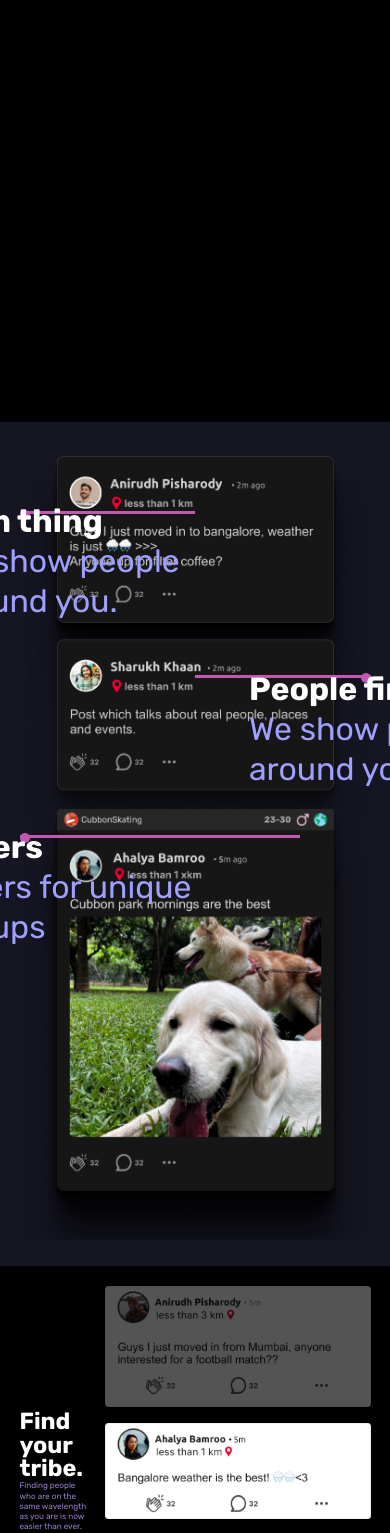
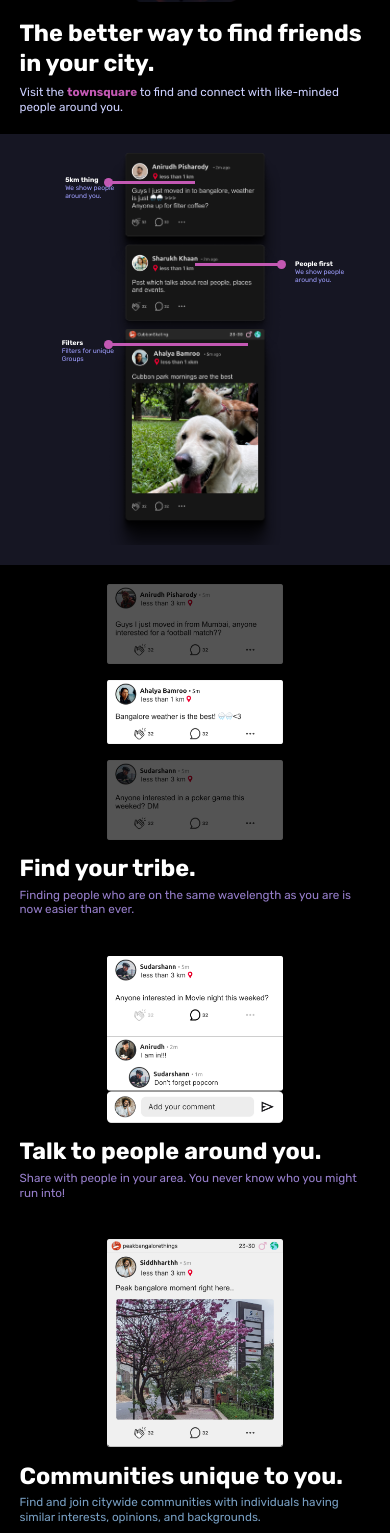
Before and after one commit to gopal-kaul/townsquare, a Next.js app: page / in a window 390 px wide. Shown: the part 422-1955 px from the top of the page. Built offline with nearby package versions, Linux system fonts and the light colour scheme.

Commit message:
Add responsiveness to the website

```diff
--- a/pages/index.js
+++ b/pages/index.js
@@ -11,23 +11,23 @@ export default function Home() {
         <link rel="icon" href="/favicon.ico" />
       </Head>
       <main className="overflow-y-scroll scroll-smooth">
-        <section className="px-[5%] bg-black h-screen w-screen">
+        <section className="px-[5%] bg-black w-full pb-[5%]">
           <h2 className="font-aveFedan text-titleColor text-titleSize py-[5%]">
             townsquare
           </h2>
-          <div className="flex flex-row-reverse items-center gap-[5%]">
-            <div className="w-1/2">
+          <div className="flex flex-col lg:flex-row-reverse items-center gap-[5%]">
+            <div className="mb-[5%] lg:mb-0 sm:w-2/3 md:w-3/4 lg:w-1/2">
               <img
                 src="hero.png"
                 alt="Hero text"
                 className="object-contain h-full"
               />
             </div>
-            <div className="w-1/2">
-              <h3 className="text-white text-[3vw] font-bold leading-tight">
+            <div className="lg:w-1/2">
+              <h3 className="text-white text-[6vw] md:text-[4vw] lg:text-[3vw] font-bold leading-tight">
                 The better way to find friends in your city.
               </h3>
-              <p className="text-blue text-[1.5vw] leading-tight pt-[5%]">
+              <p className="text-blue text-[3vw] md:text-[2vw] lg:text-[1.5vw] leading-tight pt-[2%] lg:pt-[5%]">
                 Visit the{" "}
                 <span className="font-bold text-purple">townsquare </span>to
                 find and connect with like-minded people around you.
@@ -35,13 +35,13 @@ export default function Home() {
             </div>
           </div>
         </section>
-        <section className="px-[5%] bg-[#161623] min-h-screen w-screen grid place-items-center pt-[2%]">
-          <div className="flex flex-col">
-            <div className=" relative">
+        <section className="px-[5%] bg-[#161623] w-full grid place-items-center py-[5%]">
+          <div className="flex flex-col items-center">
+            <div className="relative w-1/2 md:w-2/3 lg:w-3/4 xl:w-full">
               <img src="i1.png" className="object-cover" />
               <div className="bg-[#C358B3] top-[22%] h-[3px] w-[50%] absolute z-10"></div>
-              <div className="bg-[#C358B3] top-[21.5%] h-[10px] w-[10px] rounded-full absolute z-10"></div>
-              <div className="top-[18%] absolute z-10 -left-[22%] text-[32px] leading-tight">
+              <div className="bg-[#C358B3] top-[22%] h-[3px] w-[3px] scale-[3] lg:scale-[5] rounded-full absolute z-10"></div>
+              <div className="top-[18%] absolute z-10 -left-[24%] text-[1.7vw] leading-tight">
                 <p className="text-white font-bold">5km thing</p>
                 <p className="text-[#9F9FFF]">
                   We show people
@@ -49,11 +49,11 @@ export default function Home() {
                 </p>
               </div>
             </div>
-            <div className="relative z-10">
+            <div className="relative z-10 w-1/2 md:w-2/3 lg:w-3/4 xl:w-full">
               <img src="i2.png" className="object-cover -mt-[20%]" />
               <div className="bg-[#C358B3] -top-[20%] h-[3px] w-[50%] absolute z-10 right-0"></div>
-              <div className="bg-[#C358B3] -top-[21%] h-[10px] w-[10px] rounded-full absolute z-10 right-0"></div>
-              <div className="absolute z-10 text-[32px] leading-tight -top-[24%] -right-[33%]">
+              <div className="bg-[#C358B3] -top-[20%] h-[3px] w-[3px] rounded-full absolute scale-[3] lg:scale-[5] z-10 right-0"></div>
+              <div className="absolute z-10 text-[1.7vw] leading-tight -top-[24%] -right-[35%]">
                 <p className="text-white font-bold">People first</p>
                 <p className="text-[#9F9FFF]">
                   We show people
@@ -61,11 +61,11 @@ export default function Home() {
                 </p>
               </div>
             </div>
-            <div className="relative z-10">
+            <div className="relative z-10 w-1/2 md:w-2/3 lg:w-3/4 xl:w-full">
               <img src="i3.png" className="object-cover -mt-[15%]" />
               <div className="bg-[#C358B3] -top-[7%] h-[3px] w-[80%] absolute z-10"></div>
-              <div className="bg-[#C358B3] -top-[7.5%] h-[10px] w-[10px] rounded-full absolute z-10"></div>
-              <div className="-top-[9%] absolute z-10 -left-[23%] text-[32px] leading-tight">
+              <div className="bg-[#C358B3] -top-[7%] h-[3px] w-[3px] rounded-full absolute z-10 scale-[3] lg:scale-[5]"></div>
+              <div className="-top-[9%] absolute z-10 -left-[26%] text-[1.7vw] leading-tight">
                 <p className="text-white font-bold">Filters</p>
                 <p className="text-[#9F9FFF]">
                   Filters for unique
@@ -75,8 +75,8 @@ export default function Home() {
             </div>
           </div>
         </section>
-        <section className="w-full p-[5%] bg-black flex flex-row-reverse gap-[5%] items-center justify-center">
-          <div className="flex flex-col gap-4">
+        <section className="w-full p-[5%] bg-black flex flex-col lg:flex-row-reverse gap-[5%] items-center justify-center">
+          <div className="flex flex-col gap-4 w-1/2 lg:w-full">
             <div className="">
               <img src="i4.png" className="object-cover" />
             </div>
@@ -87,39 +87,39 @@ export default function Home() {
               <img src="i6.png" className="object-cover" />
             </div>
           </div>
-          <div className="w-1/2">
+          <div className="lg:w-1/2 mt-[5%] lg:mt-0">
             <h1 className="text-white font-bold text-[6vw] leading-[1]">
               Find your tribe.
             </h1>
-            <p className="text-[#977FCC] text-[2.1vw] leading-tight">
+            <p className="text-[#977FCC] text-[3vw] md:text-[2.2vw] lg:text-[1.8vw] leading-tight pt-[2%]">
               Finding people who are on the same wavelength as you are is now
               easier than ever.
             </p>
           </div>
         </section>
-        <section className="w-full p-[5%] bg-black flex gap-[5%] flex-row-reverse items-center justify-center">
-          <div className="">
+        <section className="w-full p-[5%] bg-black flex gap-[5%] flex-col lg:flex-row-reverse items-center justify-center">
+          <div className="w-1/2 lg:w-full">
             <img src="i7.png" className="object-cover" />
           </div>
-          <div className="w-1/2">
+          <div className="lg:w-1/2 mt-[5%] lg:mt-0">
             <h1 className="text-white font-bold text-[6vw] leading-[1]">
               Talk to people around you.
             </h1>
-            <p className="text-[#977FCC] text-[1.8vw] leading-tight pt-[2%]">
+            <p className="text-[#977FCC] text-[3vw] md:text-[2.2vw] lg:text-[1.8vw] leading-tight pt-[2%]">
               Share with people in your area. You never know who you might run
               into!
             </p>
           </div>
         </section>
-        <section className="w-full p-[5%] bg-black flex flex-row-reverse gap-[5%] items-center justify-center">
-          <div className="">
+        <section className="w-full p-[5%] bg-black flex flex-col lg:flex-row-reverse gap-[5%] items-center justify-center">
+          <div className="w-1/2 lg:w-full">
             <img src="i8.png" className="object-cover" />
           </div>
-          <div className="w-1/2">
+          <div className="lg:w-1/2 mt-[5%] lg:mt-0">
             <h1 className="text-white font-bold text-[6vw] leading-[1]">
               Communities unique to you.
             </h1>
-            <p className="text-[#789FC3] text-[1.8vw] pt-[2%] leading-tight">
+            <p className="text-[#789FC3] text-[3vw] md:text-[2.2vw] lg:text-[1.8vw] pt-[2%] leading-tight">
               Find and join citywide communities with individuals having similar
               interests, opinions, and backgrounds.
             </p>
@@ -127,39 +127,39 @@ export default function Home() {
         </section>
         <section className="w-full p-[5%] bg-black grid place-items-center">
           <div className="">
-            <h2 className="text-white text-[2.5vw] font-medium">
+            <h2 className="text-white text-[5vw] md:text-[3vw] lg:text-[2.5vw] font-medium leading-[1]">
               In a world so connected, it can be really hard to make friends
             </h2>
-            <h4 className="text-[2.1vw] text-[#A586A4] leading-tight">
+            <h4 className="text-[4vw] md:text-[2.3vw] lg:text-[2.1vw] text-[#A586A4] leading-tight pt-[2%] md:pr-[30%]">
               We are dedicated to building products which help you,
-              <br /> inspire you and bring you joy
+              inspire you and bring you joy
             </h4>
           </div>
         </section>
-        <section className="w-full px-[15%] py-[5%] bg-[#161616] flex flex-row gap-[5%]">
-          <div className="">
+        <section className="w-full px-[15%] py-[5%] bg-[#161616] flex flex-col md:flex-row gap-[5%]">
+          <div className="h-full">
             <img src="i9.png" className="object-cover" />
           </div>
           <div className="flex flex-col">
-            <h2 className="text-white font-bold text-[2vw]">
+            <h2 className="text-white font-bold text-[4vw] md:text-[3vw] lg:text-[2vw]">
               Interested in what we are doing?
             </h2>
-            <h4 className="text-[#B7B7B7] text-[1.5vw] leading-tight">
+            <h4 className="text-[#B7B7B7] text-[3vw] md:text-[2vw] lg:text-[1.5vw] leading-tight">
               We are team ninja working on this, you can get in touch with us on
               the emails below.
             </h4>
-            <form action="#" className="flex flex-col w-fit gap-[25%] pt-[5%]">
+            <form action="#" className="flex flex-col text-[2.5vw] md:text-[2vw] lg:text-[1vw] w-fit gap-[25%] pt-[5%]">
               <input
                 placeholder="Your name"
                 type="text"
                 required
-                className="bg-transparent text-[#C9C9C9] border border-[#C9C9C9] p-[2%] focus:outline-none w-[150%]"
+                className="bg-transparent text-[#C9C9C9] border border-[#C9C9C9] p-[2%] focus:outline-none md:w-[150%]"
               />
               <input
                 placeholder="Your email"
                 type="email"
                 required
-                className="bg-transparent text-[#C9C9C9] border border-[#C9C9C9] p-[2%] focus:outline-none w-[150%]"
+                className="bg-transparent text-[#C9C9C9] border border-[#C9C9C9] p-[2%] focus:outline-none md:w-[150%]"
               />
             </form>
           </div>
```
